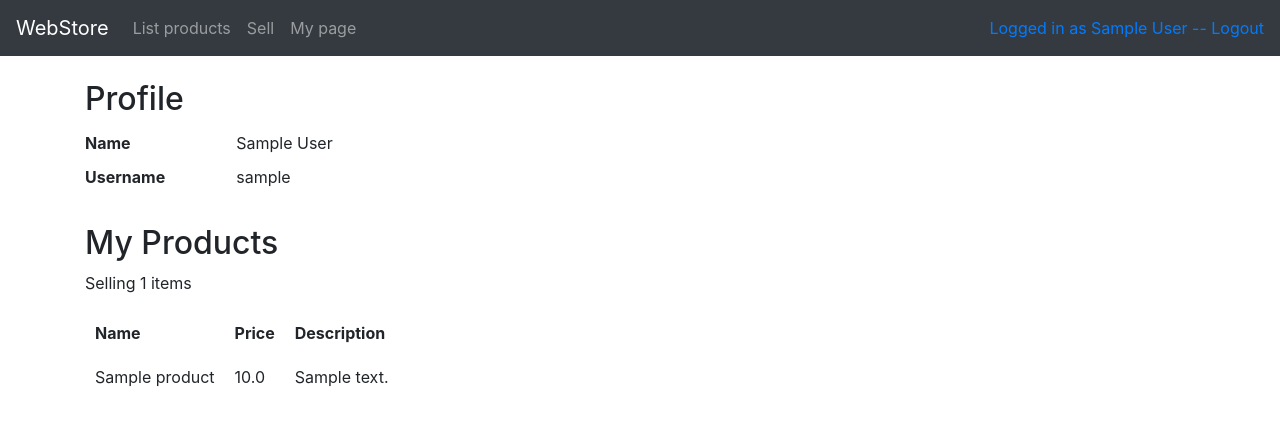
After one commit to parissak/Verkkokauppa, a Flask app: page /auth/user in a window 1280 px wide. The commit adds this page. Shown: the top 426 px of the page. Run offline with Flask 2, Linux system fonts and the light colour scheme; a user stored in the database is signed in; tables that the repository leaves empty hold one stand-in row (values such as "Sample post"); some libraries are stand-ins or nearby versions.

Commit message:
Bootstrapin käyttöönotto, luokkien abstrahointi, käyttäjäsivun lisääminen

```diff
--- a/application/__init__.py
+++ b/application/__init__.py
@@ -17,6 +17,7 @@ else:
 db = SQLAlchemy(app)
 
 # sovelluksen toiminnallisuudet
+
 from application import views
 
 from application.products import models
--- a/application/auth/views.py
+++ b/application/auth/views.py
@@ -1,5 +1,8 @@
 from flask import render_template, request, redirect, url_for, flash
 from flask_login import login_user, logout_user
+from flask_login import current_user, login_required
+
+from sqlalchemy.sql import text
 
 from application import app, db
 from application.auth.models import User
@@ -11,7 +14,6 @@ def auth_login():
         return render_template("auth/loginform.html", form = LoginForm())
 
     form = LoginForm(request.form)
-    # mahdolliset validoinnit
 
     user = User.query.filter_by(username=form.username.data, password=form.password.data).first()
 
@@ -46,3 +48,20 @@ def auth_registration_create():
     db.session().commit()
 
     return redirect(url_for("index"))
+
+# return user page
+@app.route("/auth/user")
+@login_required
+def auth_user():
+    u = current_user
+    user_id = current_user.id
+    print(user_id)
+
+    stmt = text("SELECT COUNT(product.name) FROM Account"
+    " JOIN product on account.id = account_id WHERE Account.id = :x")
+    stmt = stmt.bindparams(x = user_id)
+    res = db.engine.execute(stmt).fetchone()
+
+    item_count = res[0]
+
+    return render_template("auth/user.html", item_count=item_count, user = u)
--- a/application/products/models.py
+++ b/application/products/models.py
@@ -1,8 +1,7 @@
 from application import db
+from application.models import Base
 
-class Product(db.Model):
-    id = db.Column(db.Integer, primary_key=True)
-    date_created = db.Column(db.DateTime, default=db.func.current_timestamp())
+class Product(Base):
     name = db.Column(db.String(144), nullable=False)
     price = db.Column(db.Float, nullable=False)
     description = db.Column(db.String(144), nullable=False)
--- /dev/null
+++ b/application/templates/auth/user.html
@@ -0,0 +1,36 @@
+{% extends "layout.html" %}
+
+{% block body %}
+
+<h2>Profile</h2>
+
+<table style="margin-bottom: 30px;">
+  <tr>
+    <td style="padding: 5px 70px 5px 0px"><b>Name</b></td>
+    <td>{{ user.name }}</td>
+  </tr>
+  <tr>
+    <td style="padding: 5px 70px 5px 0px;"><b>Username</b></td>
+    <td>{{ user.username }}</td>
+  </tr>
+</table>
+
+<h2>My Products</h2>
+<p>Selling {{ item_count }} items</p>
+
+<table cellpadding="10">
+  <tr>
+    <th>Name</th>
+    <th>Price</th>
+    <th>Description</th>
+  </tr>
+  {% for product in user.products %}
+  <tr>
+    <td>{{ product.name }}</td>
+    <td>{{ product.price }}</td>
+    <td>{{ product.description }}</td>
+  </tr>
+  {% endfor %}
+</table>
+
+{% endblock %}
--- a/application/templates/layout.html
+++ b/application/templates/layout.html
@@ -4,35 +4,64 @@
 <head>
   <meta charset="utf-8">
   <title>WebStore</title>
+  <link rel="stylesheet" href="https://maxcdn.bootstrapcdn.com/bootstrap/4.0.0/css/bootstrap.min.css"
+    integrity="sha384-Gn5384xqQ1aoWXA+058RXPxPg6fy4IWvTNh0E263XmFcJlSAwiGgFAW/dAiS6JXm" crossorigin="anonymous">
 </head>
 
 <body>
-  {% if current_user.is_authenticated %}
-  <p>
-    Logged in as {{ current_user.name }}.
-    <a href="{{ url_for('auth_logout') }}">Log out</a>
-  </p>
-  {% else %}
-    <a href="{{ url_for('auth_login') }}">Login</a>
-  <p>
-    <a href="{{ url_for('auth_registration_form') }}">Registration</a>
-  </p>
-  {% endif %}
 
+  <nav class="navbar navbar-expand-md navbar-dark bg-dark mb-4">
+    <a class="navbar-brand" href="{{url_for('index') }}">WebStore</a>
+    <button class="navbar-toggler" type="button" data-toggle="collapse" data-target="#navbarCollapse"
+      aria-controls="navbarCollapse" aria-expanded="false" aria-label="Toggle navigation">
+      <span class="navbar-toggler-icon"></span>
+    </button>
 
+    <div class="collapse navbar-collapse" id="navbarCollapse">
+      <ul class="navbar-nav mr-auto">
+        <li class="nav-item">
+          <a class="nav-link" href="{{ url_for('products_index') }}">List products</a></li>
+        </li>
+        <li class="nav-item">
+          <a class="nav-link" href="{{ url_for('products_form') }}">Sell</a></li>
+        <li class="nav-item">
+          <a class="nav-link" href="{{ url_for('auth_user') }}">My page</a></li>
+      </ul>
+    </div>
 
+    <div class="form-inline mt-2 mt-md-0">
+      {% if current_user.is_authenticated %}
+      <a href="{{ url_for('auth_logout') }}">Logged in as {{ current_user.name }} -- Logout</a>
 
-  <ul>
-    <li><a href="{{ url_for('products_index') }}">List products</a></li>
-    <li><a href="{{ url_for('products_form') }}">Add a product</a></li>
-  </ul>
+      {% else %}
+      <div style="padding-left:10px">
+        <a href="{{ url_for('auth_login') }}">Login</a>
+      </div>
+      <div style="padding-left:10px">
+        <a href="{{ url_for('auth_registration_form') }}">Registration</a>
+      </div>
+      {% endif %}
+    </div>
+    </div>
+  </nav>
 
-  <body>
+  <main role="main" class="container">
     {% block body %}
     <p>
       Content.
     </p>
     {% endblock %}
-  </body>
+  </main>
+
+  <script src="https://code.jquery.com/jquery-3.2.1.slim.min.js"
+    integrity="sha384-KJ3o2DKtIkvYIK3UENzmM7KCkRr/rE9/Qpg6aAZGJwFDMVNA/GpGFF93hXpG5KkN"
+    crossorigin="anonymous"></script>
+  <script src="https://cdnjs.cloudflare.com/ajax/libs/popper.js/1.12.9/umd/popper.min.js"
+    integrity="sha384-ApNbgh9B+Y1QKtv3Rn7W3mgPxhU9K/ScQsAP7hUibX39j7fakFPskvXusvfa0b4Q"
+    crossorigin="anonymous"></script>
+  <script src="https://maxcdn.bootstrapcdn.com/bootstrap/4.0.0/js/bootstrap.min.js"
+    integrity="sha384-JZR6Spejh4U02d8jOt6vLEHfe/JQGiRRSQQxSfFWpi1MquVdAyjUar5+76PVCmYl"
+    crossorigin="anonymous"></script>
+</body>
 
 </html>
```
Also changed, not shown: application/auth/models.py (+11 -6 lines), application/models.py (added, +10 -0 lines).
